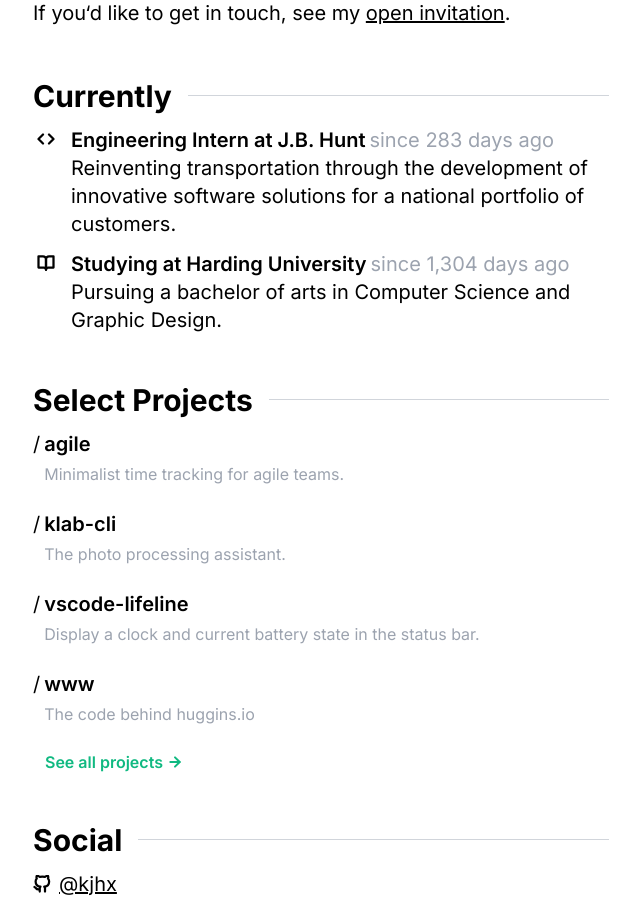
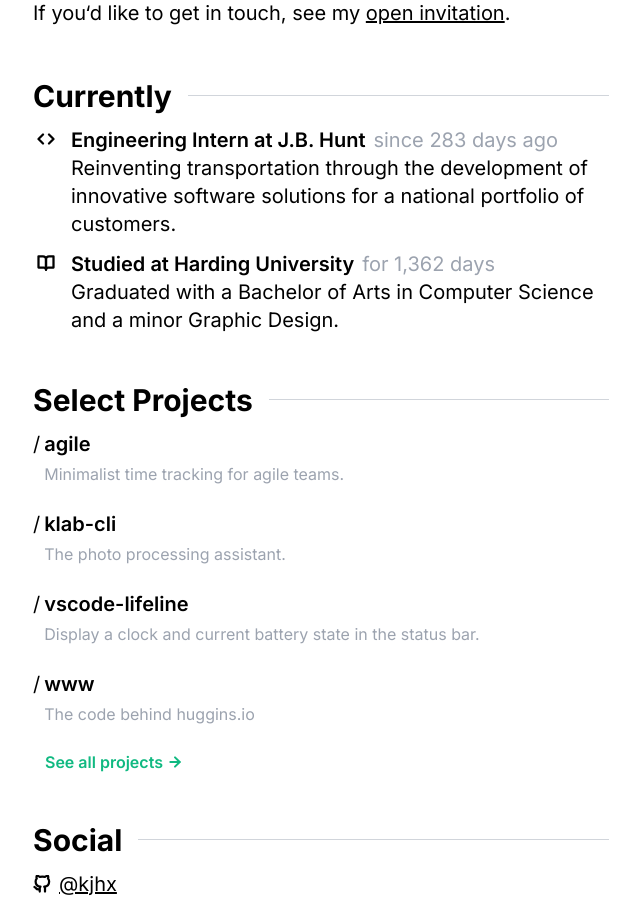
Before and after one commit to kjhx/www, a Next.js app: page /about in a window 1280 px wide. Shown: the part 780-1693 px from the top of the page, without its empty margins (319-959 px from the left). Built offline with nearby package versions, Linux system fonts and the light colour scheme.

Commit message:
about: break out Currently to read from config

```diff
--- a/components/Projects.tsx
+++ b/components/Projects.tsx
@@ -34,6 +34,11 @@
                       <p title='This project is a fork of another repository.' className='cursor-help'>{project.stargazers_count} {project.stargazers_count === 1 ? 'star' : 'stars' }</p>
                     </div>
                   )}
+                  {/* {project.language && (
+                    <div className='bg-black text-white dark:bg-white dark:text-black px-2 text-dynamic-small2 font-normal'>
+                      <p title={`This project is mostly ${project.language}.`} className='cursor-help'>{project.language.toLowerCase()}</p>
+                    </div>
+                  )} */}
                 </div>
                 <div className='text-dynamic-small font-normal text-gray-400'>
                   {project.description}
--- /dev/null
+++ b/config/currently.ts
@@ -0,0 +1,20 @@
+import { Entry } from '@interfaces/currententry';
+import { BookOpen, Code } from 'react-feather';
+
+// Don't forget to subtract one from the target month.
+
+export const CurrentEntries: Array<Entry> = [
+  {
+    Icon: Code,
+    name: 'Engineering Intern at J.B. Hunt',
+    startDate: new Date(2020, 5, 1) ,
+    description: 'Reinventing transportation through the development of innovative software solutions for a national portfolio of customers.'
+  },
+  {
+    Icon: BookOpen,
+    name: 'Studied at Harding University',
+    startDate: new Date(2017, 7, 15),
+    endDate: new Date(2021, 4, 8),
+    description: 'Graduated with a Bachelor of Arts in Computer Science and a minor Graphic Design.'
+  }
+];
--- /dev/null
+++ b/interfaces/currententry.ts
@@ -0,0 +1,7 @@
+export interface Entry {
+  Icon: React.ElementType
+  name: string,
+  startDate: Date,
+  endDate?: Date,
+  description: string
+}
--- a/pages/about.tsx
+++ b/pages/about.tsx
@@ -4,6 +4,7 @@
 import { PinnedProjects } from 'config/pinned';
 import { BookOpen, Code, GitHub, Instagram, ArrowRight } from 'react-feather';
 import Image from 'next/image';
+import { CurrentEntries } from 'config/currently';
 
 interface SectionProps {
   title: string,
@@ -55,7 +56,7 @@
         <Icon size={18} strokeWidth={3} />
       </div>
       <div className='flex flex-col items-start text-dynamic-p'>
-        <div className='flex space-x-0 sm:space-x-1 flex-wrap sm:flex-nowrap'>
+        <div className='flex space-x-0 sm:space-x-2 flex-wrap sm:flex-nowrap'>
           <span className='font-semibold w-full sm:w-auto'>{name}</span>
           <span className='text-gray-400 font-normal'> {timeField}</span>
         </div>
@@ -85,7 +86,7 @@
           </p>
         </article>
         <Section title='Currently'>
-          <CurrentEntry
+          {/* <CurrentEntry
             Icon={Code}
             name='Engineering Intern at J.B. Hunt'
             startDate={new Date(2020, 5, 1)}
@@ -96,7 +97,20 @@
             name='Studying at Harding University'
             startDate={new Date(2017, 7, 15)}
             description='Pursuing a bachelor of arts in Computer Science and Graphic Design.'
-          />
+          /> */}
+          {CurrentEntries.map(entry => {
+            return (
+              <div key={entry.name}>
+                <CurrentEntry
+                  Icon={entry.Icon}
+                  name={entry.name}
+                  startDate={entry.startDate}
+                  endDate={entry?.endDate}
+                  description={entry.description}
+                />
+              </div>
+            );
+          })}
         </Section>
         <Section title='Select Projects'>
           <div className='flex flex-col space-y-6'>
```
